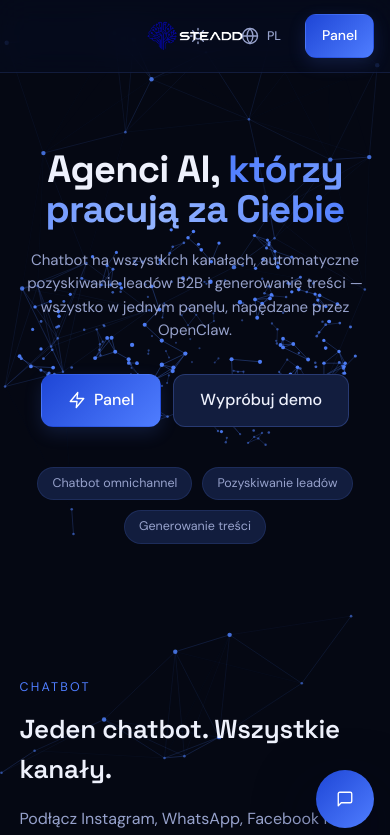
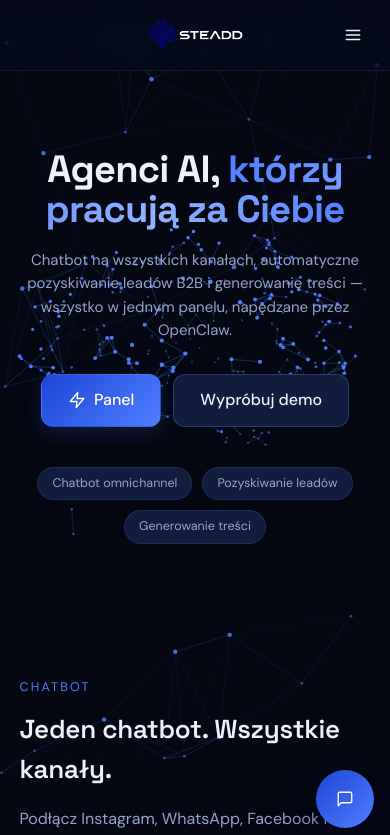
Before and after one commit to damian-barabash/Steadd, a React (Vite) app: page / in a window 390 px wide. Shown: the top 835 px of the page. Built offline with nearby package versions, Linux system fonts and the light colour scheme.

Commit message:
Mobile fix

```diff
--- a/src/pages/Landing.jsx
+++ b/src/pages/Landing.jsx
@@ -1,6 +1,7 @@
 import { useEffect, useRef, useState } from "react";
 import { Link } from "react-router-dom";
 import { useT } from "../lib/i18n";
+import { useTheme } from "../lib/theme";
 import { Icon, ThemeToggle, Modal, Field, Spinner, Logo } from "../components/ui";
 import { supabase } from "../lib/supabase";
 import LandingChat from "../components/LandingChat";
@@ -240,8 +241,10 @@ function Feature({ rev, eye, h, p, list, demo }) {
 export default function Landing() {
   const { lang, setLang } = useT();
   const c = L[lang] || L.pl;
+  const { theme, toggle } = useTheme();
   const [scrolled, setScrolled] = useState(false);
   const [contactOpen, setContactOpen] = useState(false);
+  const [navOpen, setNavOpen] = useState(false);
   useEffect(() => { const f = () => setScrolled(scrollY > 10); addEventListener("scroll", f); return () => removeEventListener("scroll", f); }, []);
 
   return (
@@ -249,9 +252,19 @@ export default function Landing() {
       <nav className={"lp-nav" + (scrolled ? " scrolled" : "")}>
         <Logo height={42} style={{ position: "absolute", left: "50%", transform: "translateX(-50%)" }} />
         <div className="spacer" style={{ flex: 1 }} />
-        <ThemeToggle />
-        <button className="btn ghost sm" onClick={() => setLang(lang === "pl" ? "en" : "pl")}><Icon.globe /> {lang === "pl" ? "PL" : "EN"}</button>
-        <Link to="/login" className="btn primary">{c.panel}</Link>
+        <div className="lp-actions">
+          <ThemeToggle />
+          <button className="btn ghost sm" onClick={() => setLang(lang === "pl" ? "en" : "pl")}><Icon.globe /> {lang === "pl" ? "PL" : "EN"}</button>
+          <Link to="/login" className="btn primary">{c.panel}</Link>
+        </div>
+        <button className="lp-burger" onClick={() => setNavOpen((o) => !o)} aria-label="Menu"><Icon.menu /></button>
+        {navOpen && (
+          <div className="lp-menu" onClick={() => setNavOpen(false)}>
+            <button className="btn ghost block" onClick={() => setLang(lang === "pl" ? "en" : "pl")}><Icon.globe /> {lang === "pl" ? "Polski" : "English"}</button>
+            <button className="btn ghost block" onClick={toggle}>{theme === "dark" ? <><Icon.sun /> Light</> : <><Icon.moon /> Dark</>}</button>
+            <Link to="/login" className="btn primary block">{c.panel}</Link>
+          </div>
+        )}
       </nav>
 
       <main className="lp-main">
--- a/src/pages/landing.css
+++ b/src/pages/landing.css
@@ -11,9 +11,15 @@
   border: 1px solid var(--border-2); box-shadow: var(--shadow-lg); background: var(--glass-strong);
 }
 .lp-nav img { height: 42px; }
+.lp-actions { display: flex; align-items: center; gap: 10px; }
+.lp-burger { display: none; align-items: center; justify-content: center; width: 42px; height: 42px; border-radius: 12px; color: var(--text); margin-left: auto; }
+.lp-burger:hover { background: var(--surface-2); }
+.lp-menu { position: absolute; top: 100%; right: 12px; margin-top: 10px; background: var(--glass-strong); backdrop-filter: blur(16px) saturate(150%); -webkit-backdrop-filter: blur(16px) saturate(150%); border: 1px solid var(--border-2); border-radius: 14px; padding: 10px; display: flex; flex-direction: column; gap: 8px; min-width: 200px; box-shadow: var(--shadow-lg); }
 @media (max-width: 640px) {
   .lp-nav img { height: 30px !important; }
   .lp-nav { padding-left: 4vw; padding-right: 4vw; }
+  .lp-actions { display: none; }
+  .lp-burger { display: inline-flex; }
 }
 .lp-main { position: relative; z-index: 10; }
 .lp-wrap { max-width: 1080px; margin: 0 auto; padding: 0 5vw; }
```
Also changed, not shown: 7 other files (tests, documents, lock files or other folders).
